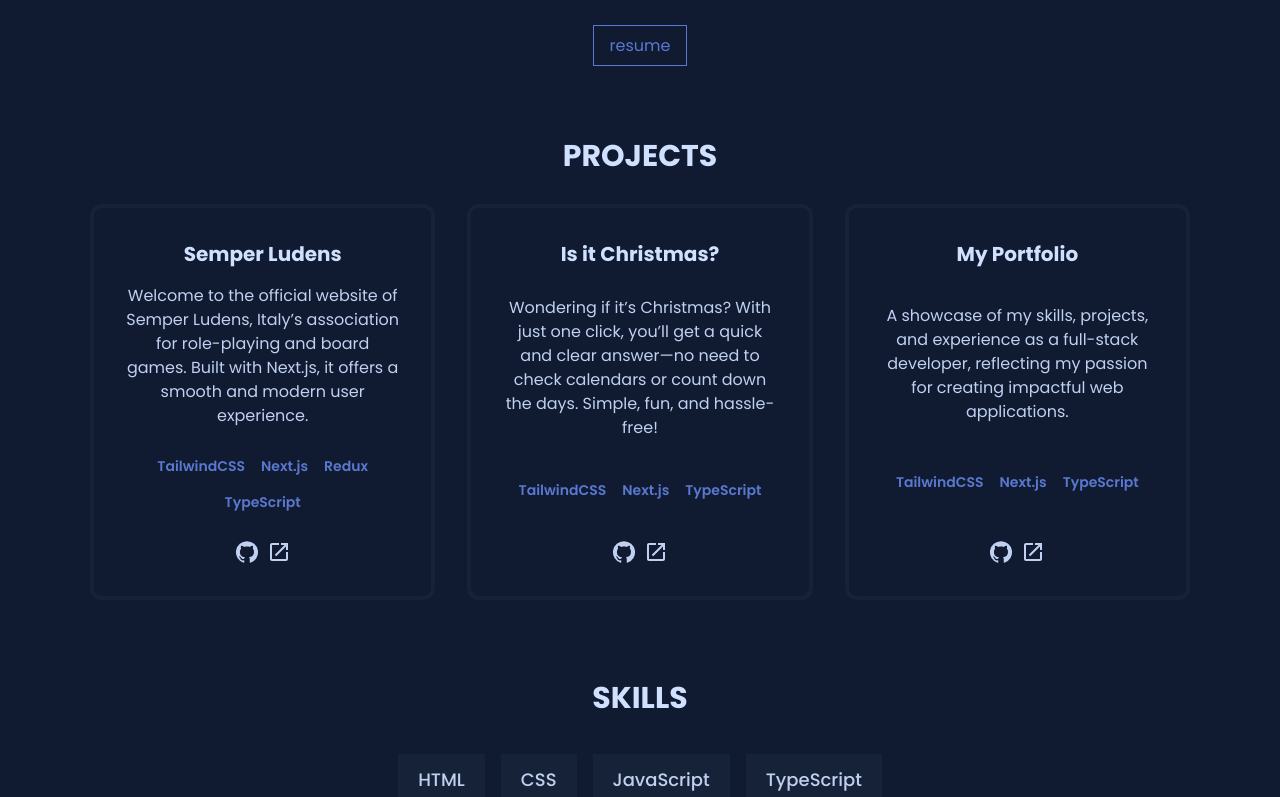
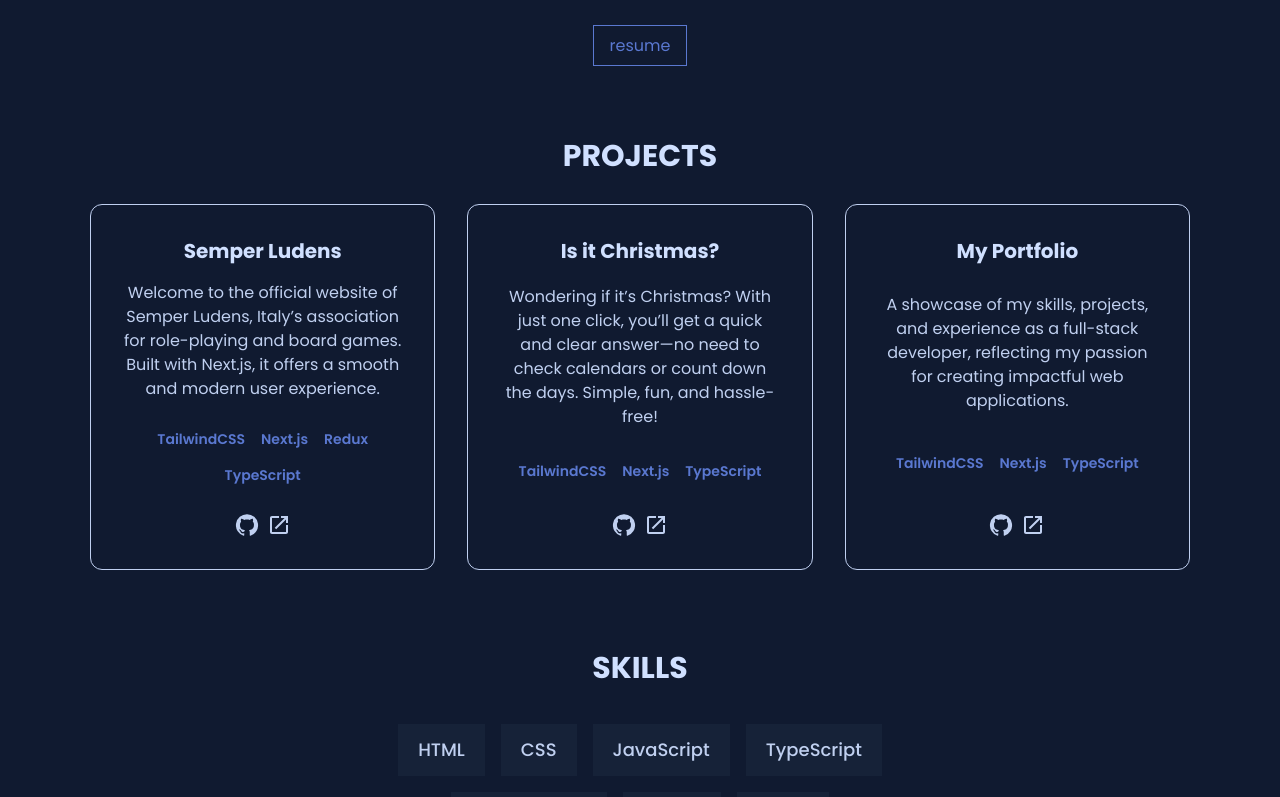
Before and after one commit to sergiovzambelli/personal-portfolio, a Next.js app: page / in a window 1280 px wide. Shown: the part 490-1287 px from the top of the page. Built offline with nearby package versions, Linux system fonts and the light colour scheme.

Commit message:
Fix: colors gonna make me crazy

```diff
--- a/src/components/ProjectContainer.tsx
+++ b/src/components/ProjectContainer.tsx
@@ -11,7 +11,7 @@ interface Project {
 }
 
 const ProjectContainer = ({ project }: { project: Project }) => (
-  <div className='p-8 mx-auto text-center border-4 border-bg-alt rounded-xl flex flex-col justify-between transition-transform duration-200 transform hover:translate-y-[-7px]'>
+  <div className='p-8 mx-auto text-center border-[1px] border-fg rounded-xl flex flex-col justify-between transition-transform duration-200 transform hover:translate-y-[-7px]'>
     <h3 className='font-bold text-xl'>{project.name}</h3>
 
     <p className='mt-4'>{project.description}</p>
```
